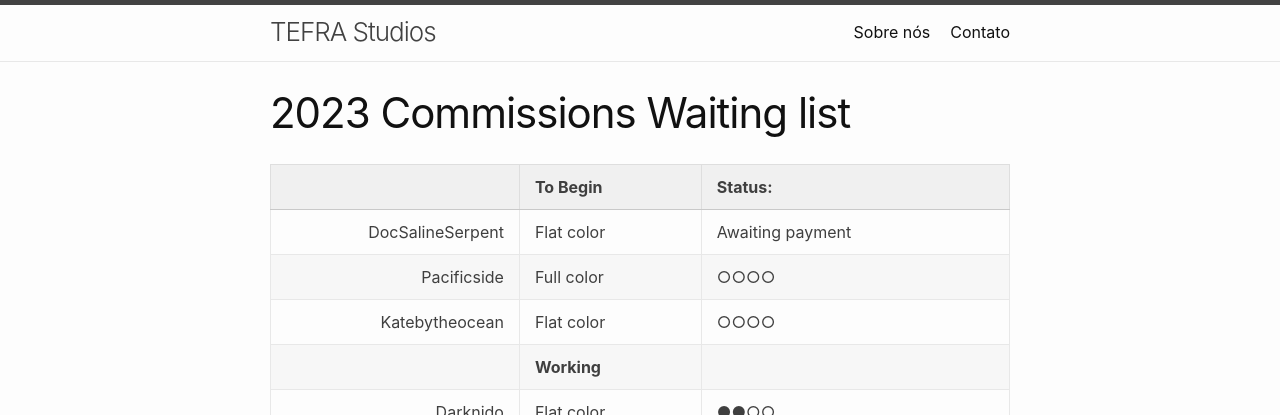
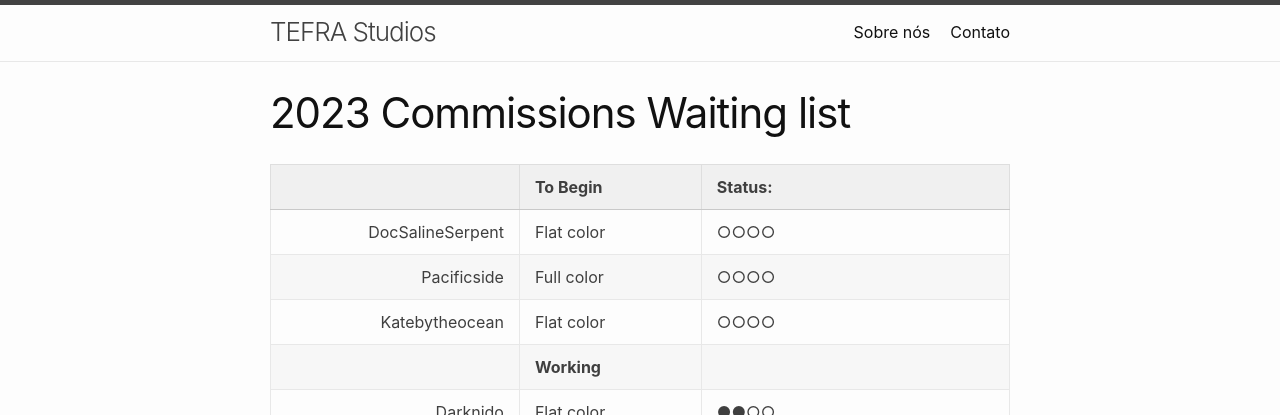
Before and after one commit to teijuan/teijuan.github.io, a Jekyll site: the page built from queue.md, in a window 1280 px wide. Shown: the top 415 px of the page. Built offline with Jekyll 4.4.1, drawn with Linux system fonts in a browser that asks for light colours.

Commit message:
Updated Note queue.md

```diff
--- a/queue.md
+++ b/queue.md
@@ -6,7 +6,7 @@ permalink: /queue/
 
 |  |      To Begin       | Status: |
 | --------: | ------------- | :------- |
-| DocSalineSerpent |  Flat color | Awaiting payment |
+| DocSalineSerpent |  Flat color | ○○○○ |
 |  Pacificside | Full color | ○○○○ |
 |  Katebytheocean | Flat color | ○○○○ |
 | |        **Working**              | |
```
